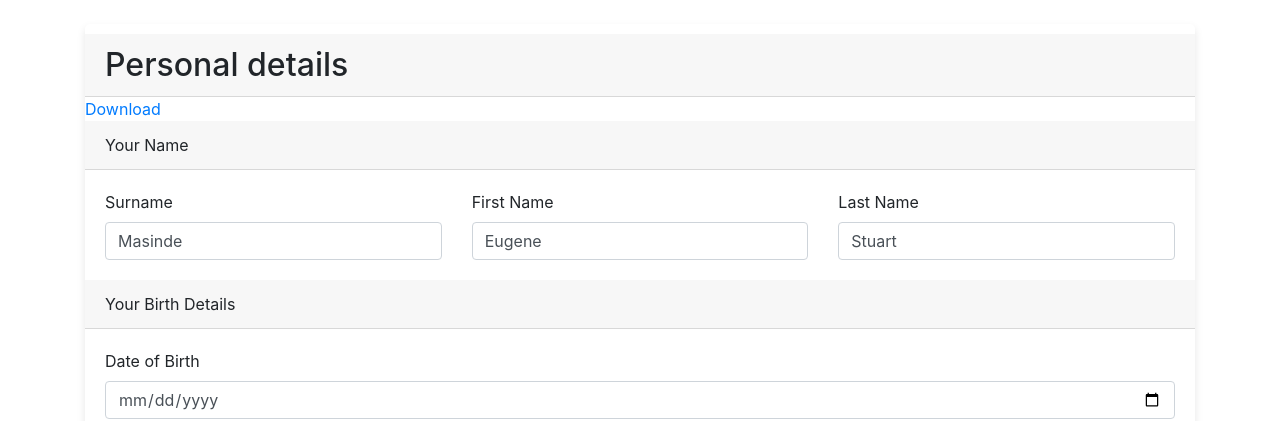
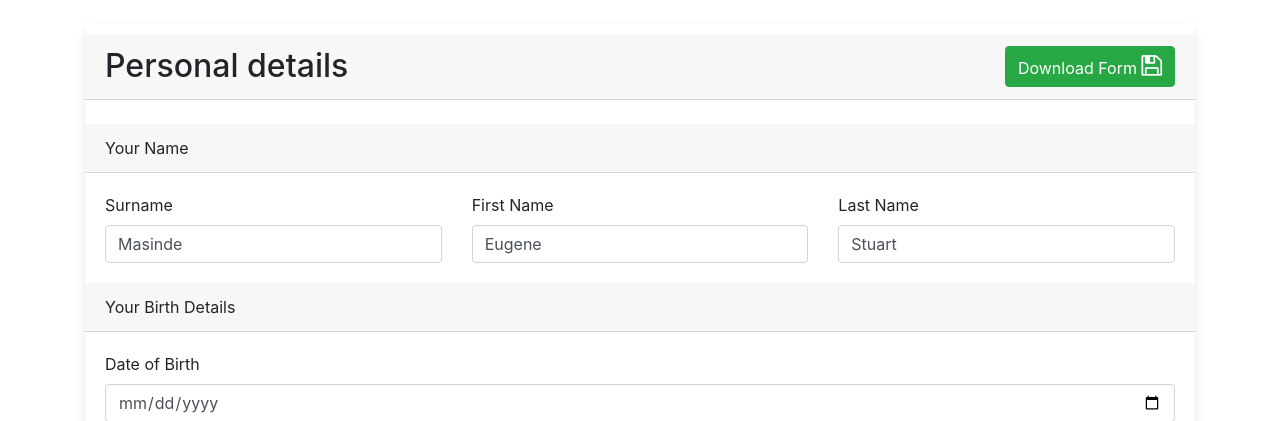
Before and after one commit to DenzelGitonga007/kafu-online-admission-system, a Django app: page /submissions/personal-details/2/ in a window 1280 px wide. Shown: the part 66-487 px from the top of the page. Run offline with Django 4.2, Linux system fonts and the light colour scheme; a user stored in the database is signed in; data comes from the database, SQL or seed files in the repository; some libraries are stand-ins or nearby versions.

Commit message:
form download button

```diff
--- a/templates/accounts/home.html
+++ b/templates/accounts/home.html
@@ -56,9 +56,9 @@
       <div class="col mx-auto">
         <div class="card">
           <div class="card-body text-center">
-            <h5 class="card-title">To view or edit your details</h5>
+            <h5 class="card-title">To view, edit, and download your details</h5>
             <p class="card-text">Check here</p>
-            <a href="{% url 'submissions:view_details' %}" class="btn btn-primary">View or edit your details</a>
+            <a href="{% url 'submissions:view_details' %}" class="btn btn-primary">View, edit, and download your details</a>
           </div>
         </div>
       </div>
--- a/templates/common/base.html
+++ b/templates/common/base.html
@@ -20,7 +20,8 @@
     <link rel="stylesheet" href="{% static 'bootstrap/css/bootstrap.css' %}">
     <!-- Custom CSS -->
     <link rel="stylesheet" href="{% static 'custom_css/styles.css' %}">
-
+    <!-- Icon -->
+    <link rel="stylesheet" href="https://cdnjs.cloudflare.com/ajax/libs/font-awesome/4.7.0/css/font-awesome.min.css">
 
 </head>
 <body>
--- a/templates/submissions/view_details.html
+++ b/templates/submissions/view_details.html
@@ -7,7 +7,7 @@
       <div class="col mx-auto">
         <div class="card">
           <div class="card-body text-center">
-            <h5 class="card-title">Select the form you wish to view or edit</h5>
+            <h5 class="card-title">Select the form you wish to view, edit, and download</h5>
             <p class="card-text">Click below</p>
             <div class="dropdown">
                 <button class="btn btn-primary dropdown-toggle" type="button" id="dropdownMenuButton" data-toggle="dropdown" aria-haspopup="true" aria-expanded="false">
--- a/templates/submissions/view_personal_details.html
+++ b/templates/submissions/view_personal_details.html
@@ -40,8 +40,13 @@
                     </div>
                     {% endif %}
                     <!-- Personal Details -->
-                    <h2 class="card-header" style="margin-top: 10px;">Personal details</h2>
-                    <a href="{% url 'forms_downloads:download_personal_details' user_id=user.id %}">Download</a>
+                    <div class="card-header" style="display: flex; justify-content: space-between; align-items: center; margin-top: 10px;">
+                        <h2 style="margin: 0;">Personal details</h2>
+                        <a class="btn btn-success" href="{% url 'forms_downloads:download_personal_details' user_id=user.id %}" style="margin-left: 10px;">
+                            Download Form
+                             <i class="fa fa-save" style="font-size:24px;"></i>
+                        </a>
+                    </div>
                     <br>
                         <!-- Name -->
                         <div class="card-header">Your Name</div>
```
